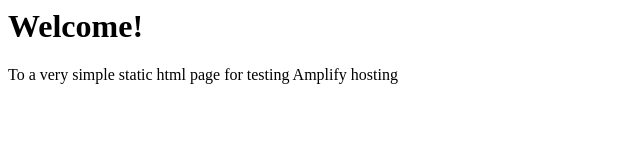
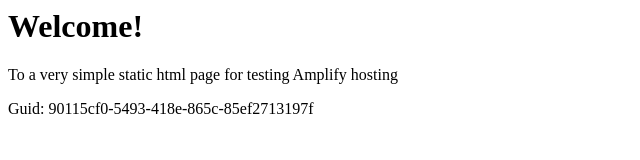
Before and after one commit to aws-aemilia-arn/Github-PR-Commit-Integration-Test-DoNotTouch-GithubWebhookPreviewCanaryTest-v1-prod-eu-north-1, a website: page src/index.html in a window 1280 px wide. Shown: the whole page, without its empty margins (0-640 px from the left). Drawn offline with Linux system fonts and the light colour scheme.

Commit message:
commit from integ tests

```diff
--- a/src/index.html
+++ b/src/index.html
@@ -1,3 +1,5 @@
+
+
 <html lang="en">
 
 <head>
@@ -10,6 +12,6 @@
 <body>
     <h1>Welcome!</h1>
     <p>To a very simple static html page for testing Amplify hosting</p>
-</body>
+    <p>Guid: 90115cf0-5493-418e-865c-85ef2713197f</p></body>
 
 </html>
```
